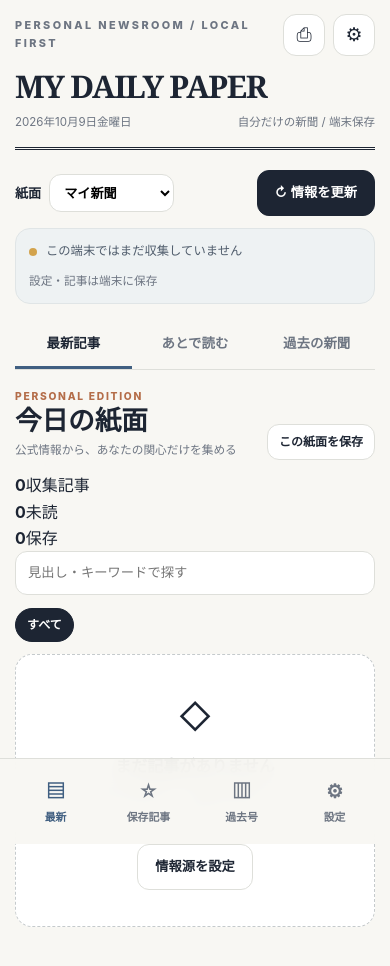
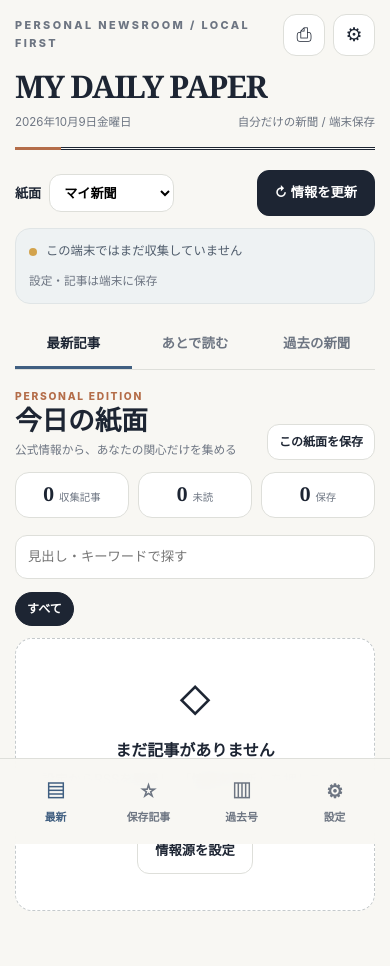
Before and after one commit to jike-gml/my-daily-paper, a website: page reader.html in a window 390 px wide. Drawn offline with Linux system fonts and the light colour scheme.

Commit message:
V2: polish newspaper masthead, counters and responsive cards

```diff
--- a/app.css
+++ b/app.css
@@ -83,3 +83,15 @@ a{color:var(--accent)}.shell{max-width:980px;margin:0 auto;padding:0 18px 108px}
 .toast.show{opacity:1;transform:translateX(-50%)}
 @media(max-width:600px){.shell{padding:0 15px 100px}.story-list{grid-template-columns:1fr}.story{min-height:0}.profile-row{align-items:stretch}.profile-row label{flex:1}.profile-row select{max-width:165px}.masthead h1{font-size:clamp(28px,8vw,40px)}.headline{padding:18px}.form-row{grid-template-columns:1fr}}
 @media print{body{background:#fff;color:#000;font-family:"Yu Mincho",serif}.shell{padding:0;max-width:none}.utility,.profile-row,.status,.nav,.tools,.pills,.bottom,.toast,.dialog,.star,.story-footer button,.notice{display:none!important}.masthead{border-bottom:double 4px #000}.masthead h1{font-size:36pt}.section-header h2{font-size:22pt}.headline{background:#fff;border:0;border-bottom:2px solid #000;border-radius:0;padding:10mm 0}.headline h3{font-size:23pt}.story-list{grid-template-columns:repeat(3,minmax(0,1fr));gap:4mm}.story{break-inside:avoid;border:0;border-radius:0;border-top:1px solid #444;padding:3mm 0}.story h3{font-size:11pt}.story p{font-size:8pt}@page{size:A4 portrait;margin:12mm}}
+
+/* V2 editorial refinements */
+.quick-metrics{display:grid;grid-template-columns:repeat(3,minmax(0,1fr));gap:9px;margin:6px 0 17px}
+.metric{display:flex;align-items:baseline;justify-content:center;gap:8px;padding:11px 8px;background:#fff;border:1px solid var(--line);border-radius:14px}
+.metric strong{font-family:Georgia,"Yu Mincho",serif;font-size:1.45rem;line-height:1;color:var(--ink);font-variant-numeric:tabular-nums}
+.metric span{font-size:.72rem;color:var(--muted);white-space:nowrap}
+.masthead{position:relative}
+.masthead:after{content:"";display:block;width:46px;height:3px;background:var(--accent2);position:absolute;bottom:-3px;left:0}
+.story{transition:box-shadow .18s ease,border-color .18s ease}
+.story:hover{border-color:#aab8c6;box-shadow:0 4px 22px rgba(29,37,51,.045)}
+@media(max-width:400px){.metric{gap:5px}.metric strong{font-size:1.2rem}.metric span{font-size:.65rem}}
+@media print{.quick-metrics{display:none!important}}
```
